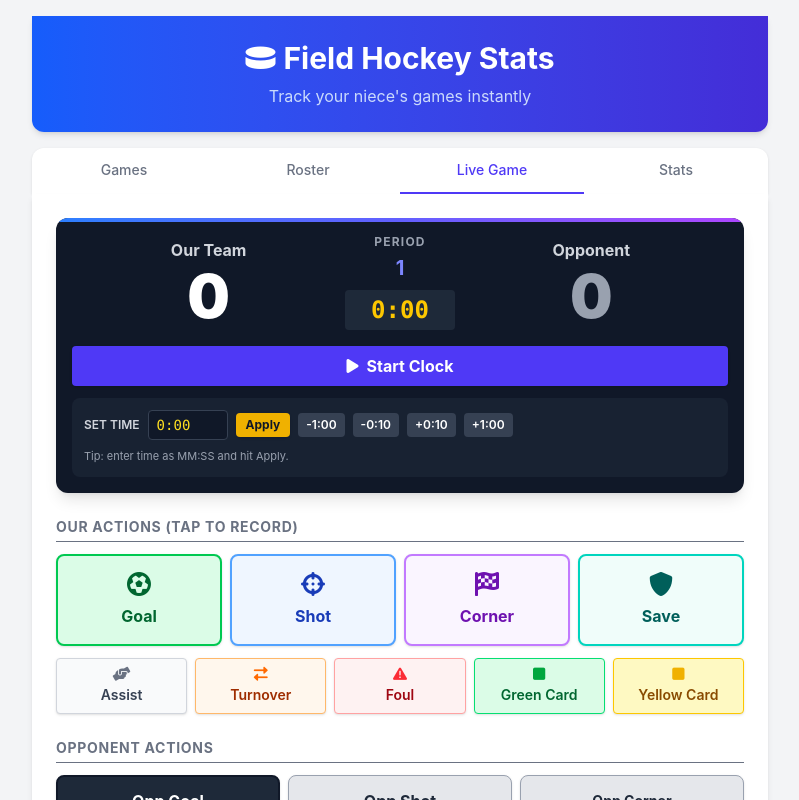
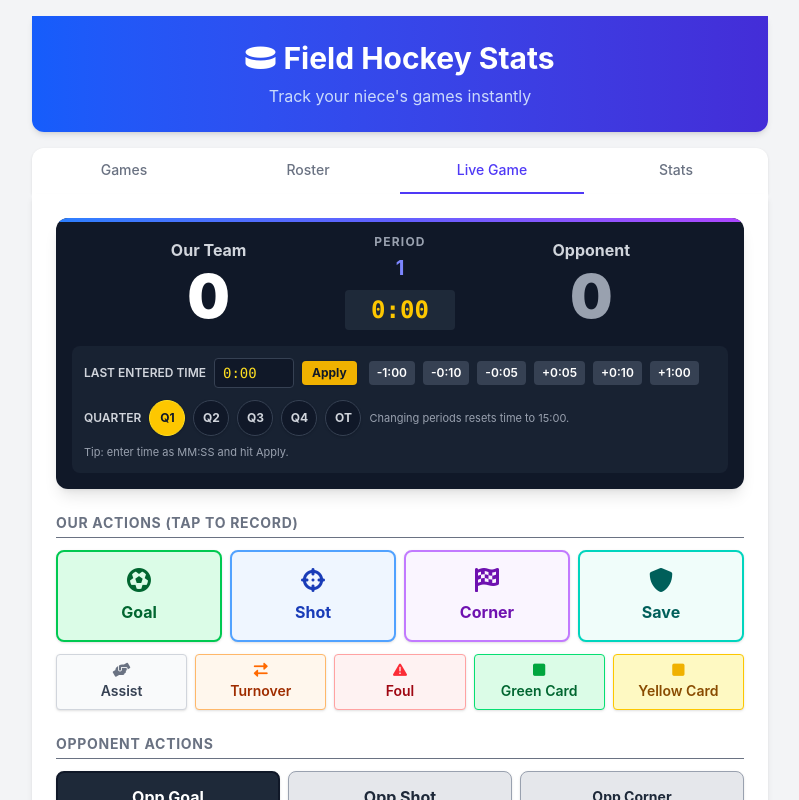
Before and after one commit to chrisjm/field-hockey-stats-tracker, a React (Vite) app: page / in a window 1280 px wide. Both pictures are taken after a click on the button "Live Game". Shown: the top 800 px of the page, without its empty margins (240-1039 px from the left). Built offline with nearby package versions, Linux system fonts and the light colour scheme.

Commit message:
Remove timer functionality and add period selection with quarter buttons

```diff
--- a/src/App.jsx
+++ b/src/App.jsx
@@ -6,13 +6,14 @@ import GameTab from './components/GameTab';
 import StatsTab from './components/StatsTab';
 import PlayerModal from './components/PlayerModal';
 
+const DEFAULT_PERIOD_TIME = 15 * 60;
+
 const App = () => {
     const [activeTab, setActiveTab] = useState('games');
     const [players, setPlayers] = useState([]);
     const [games, setGames] = useState([]);
     const [currentGameId, setCurrentGameId] = useState(null);
     const [gameTime, setGameTime] = useState(0);
-    const [isTimerRunning, setIsTimerRunning] = useState(false);
     const [pendingEvent, setPendingEvent] = useState(null);
     const [showModal, setShowModal] = useState(false);
     const [statsFilter, setStatsFilter] = useState('all');
@@ -30,7 +31,6 @@ const App = () => {
     const [hasLoadedStorage, setHasLoadedStorage] = useState(false);
     const [editingGameId, setEditingGameId] = useState(null);
     const [editingPlayerId, setEditingPlayerId] = useState(null);
-    const timerRef = useRef(null);
     const previousGameIdRef = useRef(null);
 
     const currentGame = useMemo(
@@ -139,29 +139,8 @@ const App = () => {
         if (previousGameIdRef.current === currentGameId) return;
         const nextGame = games.find(game => game.id === currentGameId);
         setGameTime(nextGame?.gameTime || 0);
-        setIsTimerRunning(false);
         previousGameIdRef.current = currentGameId;
     }, [currentGameId, games]);
-
-    useEffect(() => {
-        if (isTimerRunning && !timerRef.current) {
-            timerRef.current = setInterval(() => {
-                setGameTime(prev => prev + 1);
-            }, 1000);
-        }
-
-        if (!isTimerRunning && timerRef.current) {
-            clearInterval(timerRef.current);
-            timerRef.current = null;
-        }
-
-        return () => {
-            if (timerRef.current) {
-                clearInterval(timerRef.current);
-                timerRef.current = null;
-            }
-        };
-    }, [isTimerRunning]);
 
     useEffect(() => {
         setTimeInput(formatTime(gameTime));
@@ -237,8 +216,7 @@ const App = () => {
 
         setGames(prev => [...prev, game]);
         setCurrentGameId(game.id);
-        setGameTime(0);
-        setIsTimerRunning(false);
+        setGameTime(DEFAULT_PERIOD_TIME);
         setActiveTab('game');
     };
 
@@ -326,10 +304,6 @@ const App = () => {
         }
     };
 
-    const handleToggleTimer = () => {
-        setIsTimerRunning(prev => !prev);
-    };
-
     const handleApplyTime = () => {
         const parsed = parseTimeInput(timeInput);
         if (parsed === null) {
@@ -341,6 +315,15 @@ const App = () => {
 
     const handleAdjustTime = (delta) => {
         setGameTime(prev => Math.max(0, prev + delta));
+    };
+
+    const handleSelectPeriod = (period) => {
+        if (!currentGame) return;
+        updateCurrentGame(game => ({
+            ...game,
+            period
+        }));
+        setGameTime(DEFAULT_PERIOD_TIME);
     };
 
     const openPlayerSelector = (statType, time, mode = 'create', eventId = null) => {
@@ -622,12 +605,11 @@ const App = () => {
                         currentGame={currentGame}
                         homeScorePulse={homeScorePulse}
                         gameTime={gameTime}
-                        isTimerRunning={isTimerRunning}
                         timeInput={timeInput}
                         setTimeInput={setTimeInput}
-                        handleToggleTimer={handleToggleTimer}
                         handleApplyTime={handleApplyTime}
                         handleAdjustTime={handleAdjustTime}
+                        handleSelectPeriod={handleSelectPeriod}
                         handleEventClick={handleEventClick}
                         sortedEvents={sortedEvents}
                         handleEditEvent={handleEditEvent}
--- a/src/components/GameTab.jsx
+++ b/src/components/GameTab.jsx
@@ -17,12 +17,11 @@ const GameTab = ({
     currentGame,
     homeScorePulse,
     gameTime,
-    isTimerRunning,
     timeInput,
     setTimeInput,
-    handleToggleTimer,
     handleApplyTime,
     handleAdjustTime,
+    handleSelectPeriod,
     handleEventClick,
     sortedEvents,
     handleEditEvent,
@@ -54,18 +53,10 @@ const GameTab = ({
                 </div>
             </div>
 
-            <button
-                onClick={handleToggleTimer}
-                className={`w-full py-2 text-white font-bold rounded shadow transition ${isTimerRunning ? 'bg-red-600 hover:bg-red-500' : 'bg-indigo-600 hover:bg-indigo-500'}`}
-            >
-                <i className={`fas ${isTimerRunning ? 'fa-pause' : 'fa-play'} mr-2`}></i>
-                {isTimerRunning ? 'Pause Clock' : 'Start Clock'}
-            </button>
-
             <div className="mt-3 bg-gray-800/60 rounded-lg p-3">
-                <div className="flex flex-wrap items-center gap-2">
+                <div className="flex flex-wrap items-center gap-3">
                     <div className="flex items-center gap-2">
-                        <label className="text-xs font-semibold text-gray-300 uppercase">Set Time</label>
+                        <label className="text-xs font-semibold text-gray-300 uppercase">Last Entered Time</label>
                         <input
                             type="text"
                             inputMode="numeric"
@@ -85,9 +76,32 @@ const GameTab = ({
                     <div className="flex items-center gap-2">
                         <button className="time-adjust-btn px-2 py-1 bg-gray-700 hover:bg-gray-600 text-xs font-semibold rounded" onClick={() => handleAdjustTime(-60)}>-1:00</button>
                         <button className="time-adjust-btn px-2 py-1 bg-gray-700 hover:bg-gray-600 text-xs font-semibold rounded" onClick={() => handleAdjustTime(-10)}>-0:10</button>
+                        <button className="time-adjust-btn px-2 py-1 bg-gray-700 hover:bg-gray-600 text-xs font-semibold rounded" onClick={() => handleAdjustTime(-5)}>-0:05</button>
+                        <button className="time-adjust-btn px-2 py-1 bg-gray-700 hover:bg-gray-600 text-xs font-semibold rounded" onClick={() => handleAdjustTime(5)}>+0:05</button>
                         <button className="time-adjust-btn px-2 py-1 bg-gray-700 hover:bg-gray-600 text-xs font-semibold rounded" onClick={() => handleAdjustTime(10)}>+0:10</button>
                         <button className="time-adjust-btn px-2 py-1 bg-gray-700 hover:bg-gray-600 text-xs font-semibold rounded" onClick={() => handleAdjustTime(60)}>+1:00</button>
                     </div>
+                </div>
+                <div className="mt-3 flex flex-wrap items-center gap-2">
+                    <span className="text-xs font-semibold text-gray-300 uppercase">Quarter</span>
+                    {[1, 2, 3, 4, 'OT'].map(period => {
+                        const isActive = (currentGame?.period ?? 1) === period;
+                        const label = period === 'OT' ? 'OT' : `Q${period}`;
+                        return (
+                            <button
+                                key={label}
+                                onClick={() => handleSelectPeriod(period)}
+                                className={`h-9 w-9 rounded-full border text-xs font-bold transition shadow-sm ${isActive
+                                    ? 'bg-yellow-400 text-gray-900 border-yellow-300'
+                                    : 'bg-gray-900 text-gray-300 border-gray-700 hover:border-yellow-300 hover:text-yellow-300'
+                                    }`}
+                                title={`Set period to ${label}`}
+                            >
+                                {label}
+                            </button>
+                        );
+                    })}
+                    <span className="text-[11px] text-gray-400">Changing periods resets time to 15:00.</span>
                 </div>
                 <p className="mt-2 text-[11px] text-gray-400">Tip: enter time as MM:SS and hit Apply.</p>
             </div>
@@ -175,7 +189,12 @@ const GameTab = ({
                                 </div>
                             </div>
                             <div className="flex items-center gap-3">
-                                <span className="text-sm font-mono font-semibold text-gray-500 bg-gray-200 px-2 py-1 rounded">{formatTime(event.time)}</span>
+                                <div className="flex items-center gap-2">
+                                    <span className="text-[11px] font-semibold text-gray-500 bg-gray-200 px-2 py-1 rounded">
+                                        {event.period === 'OT' ? 'OT' : `Q${event.period ?? 1}`}
+                                    </span>
+                                    <span className="text-sm font-mono font-semibold text-gray-500 bg-gray-200 px-2 py-1 rounded">{formatTime(event.time)}</span>
+                                </div>
                                 <button onClick={() => handleEditEventTime(event.id)} className="text-gray-400 hover:text-indigo-600 p-1" title="Edit time">
                                     <i className="fas fa-clock"></i>
                                 </button>
```
